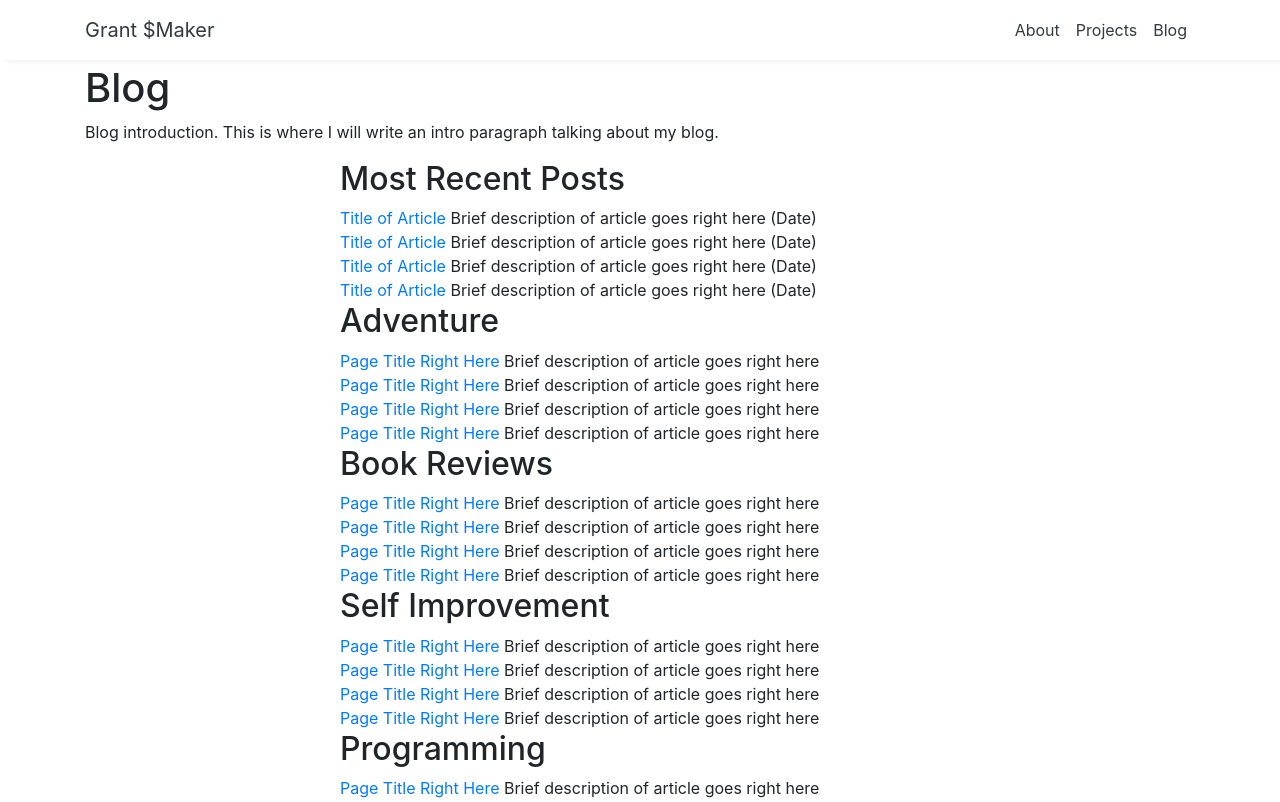
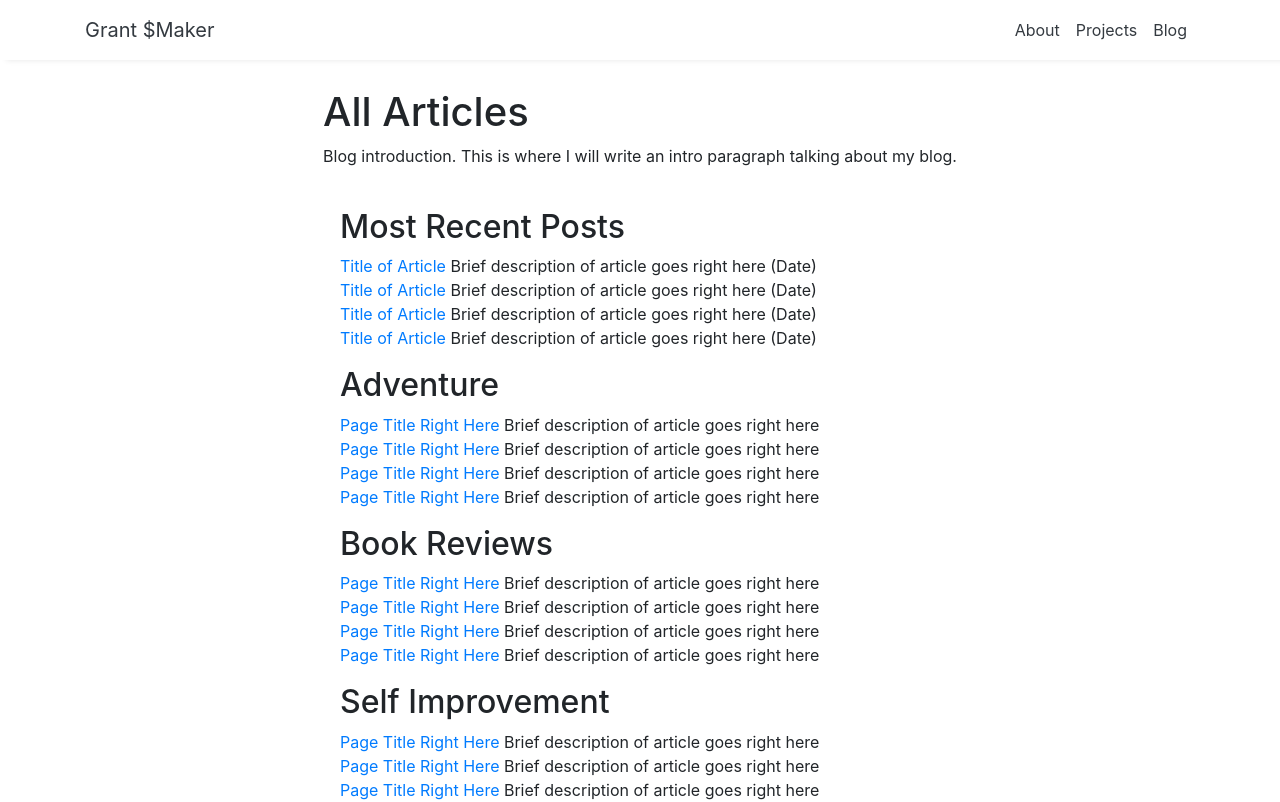
Before and after one commit to grantfogle/angular-personal-site, an Angular app: page /blog in a window 1280 px wide. Shown: the top 802 px of the page. Built offline with nearby package versions, Linux system fonts and the light colour scheme.

Commit message:
updating blog home spacing and home page height

```diff
--- a/src/app/blog/blog.component.html
+++ b/src/app/blog/blog.component.html
@@ -1,12 +1,14 @@
 <div class="container">
-  <h1>Blog</h1>
-  <p>
-    Blog introduction. This is where I will write an intro paragraph talking
-    about my blog.
-  </p>
   <!-- Sign Up -->
   <div class="d-flex flex-column align-items-center">
-    <div class="blog-section d-flex flex-column">
+    <div class="my-4">
+      <h1>All Articles</h1>
+      <p>
+        Blog introduction. This is where I will write an intro paragraph talking
+        about my blog.
+      </p>
+    </div>
+    <div class="blog-section d-flex flex-column mb-3">
       <h2>Most Recent Posts</h2>
       <ul>
         <li>
@@ -27,7 +29,7 @@
         </li>
       </ul>
     </div>
-    <div class="blog-section">
+    <div class="blog-section d-flex flex-column mb-3">
       <h2>Adventure</h2>
       <ul>
         <li>
@@ -48,7 +50,7 @@
         </li>
       </ul>
     </div>
-    <div class="blog-section">
+    <div class="blog-section d-flex flex-column mb-3">
       <h2>Book Reviews</h2>
       <ul>
         <li>
@@ -69,7 +71,7 @@
         </li>
       </ul>
     </div>
-    <div class="blog-section">
+    <div class="blog-section d-flex flex-column mb-3">
       <h2>Self Improvement</h2>
       <ul>
         <li>
@@ -89,6 +91,8 @@
           goes right here
         </li>
       </ul>
+    </div>
+    <div class="blog-section d-flex flex-column mb-3">
       <h2>Programming</h2>
       <ul>
         <li>
--- a/src/app/home/home.component.css
+++ b/src/app/home/home.component.css
@@ -1,4 +1,4 @@
 .home {
-  height: 60vh;
+  height: 70vh;
   width: 100%;
 }
```
